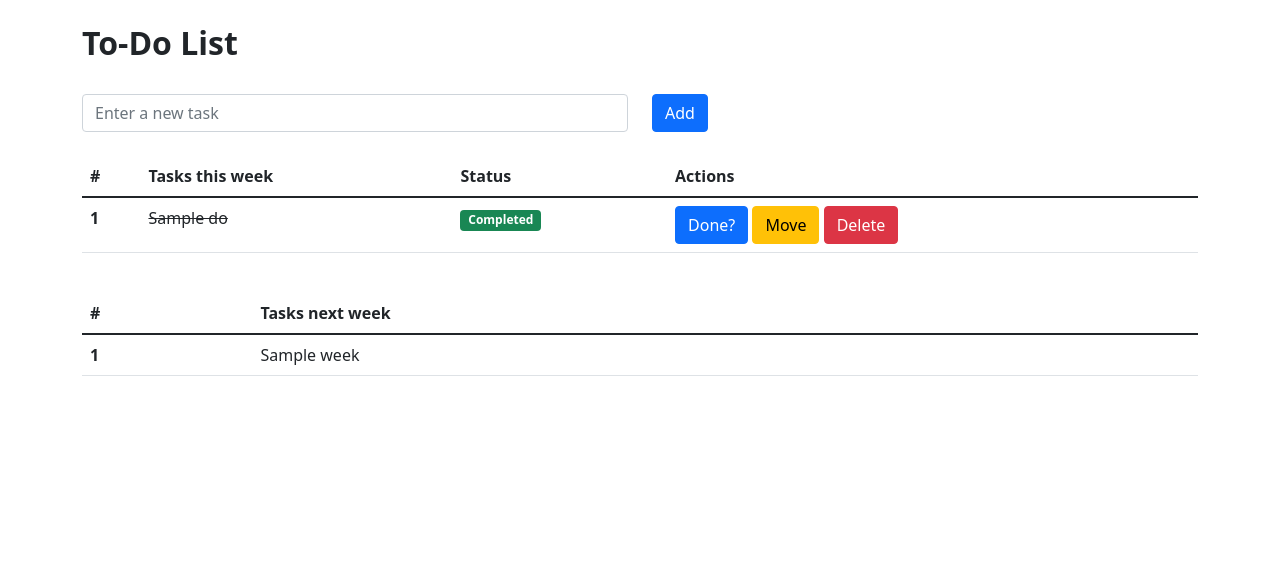
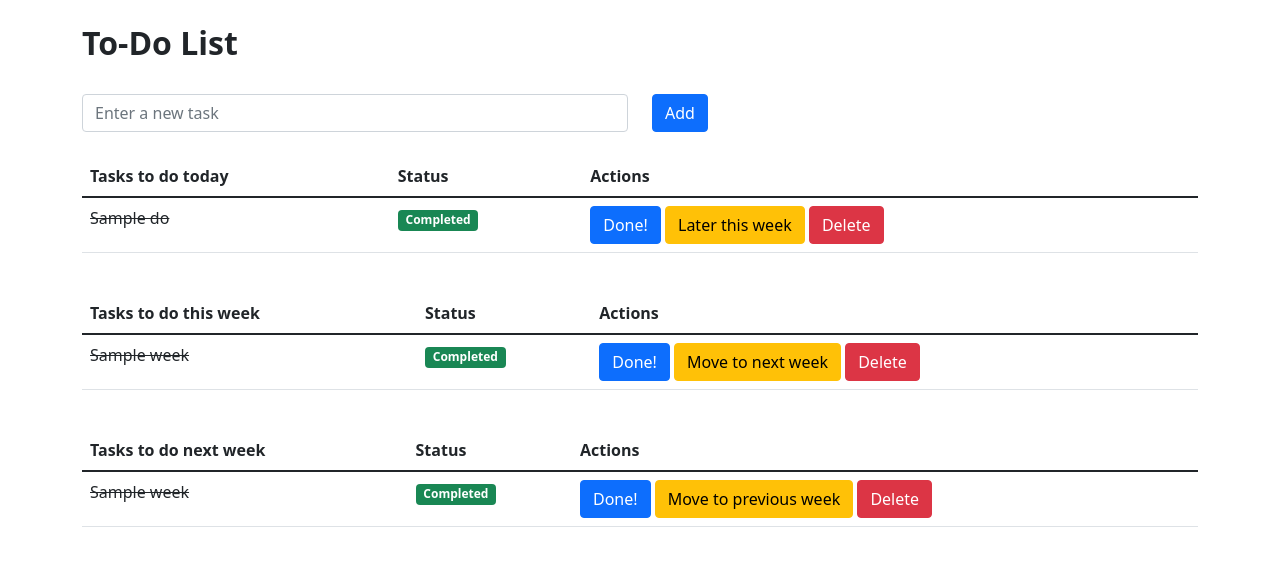
Before and after one commit to AsiaKot/ToDoApp, a Flask app: page / in a window 1280 px wide. Shown: the top 566 px of the page. Run offline with Flask 2, Linux system fonts and the light colour scheme; tables that the repository leaves empty hold one stand-in row (values such as "Sample post").

Commit message:
Created new tb ThisWeek & NextWeek

```diff
--- a/app/db/models.py
+++ b/app/db/models.py
@@ -7,6 +7,12 @@ class ToDo(DB.Model):
     complete = DB.Column(DB.Boolean)
 
 
+class ThisWeek(DB.Model):
+    id_task = DB.Column(DB.Integer, primary_key=True)
+    title = DB.Column(DB.String(100))
+    complete = DB.Column(DB.Boolean)
+
+
 class NextWeek(DB.Model):
     id_task = DB.Column(DB.Integer, primary_key=True)
     title = DB.Column(DB.String(100))
--- a/app/server/routes.py
+++ b/app/server/routes.py
@@ -1,14 +1,15 @@
 from flask import render_template, request, redirect, url_for
 
-from app.db.models import ToDo, NextWeek, DB
+from app.db.models import ToDo, ThisWeek, NextWeek, DB
 from . import SERVER_BLUEPRINT
 
 
 @SERVER_BLUEPRINT.route("/")
 def index():
     todo_list = ToDo.query.all()
+    this_week = ThisWeek.query.all()
     next_week = NextWeek.query.all()
-    return render_template("index.html", todo_list=todo_list, next_week=next_week)
+    return render_template("index.html", todo_list=todo_list, this_week=this_week, next_week=next_week)
 
 
 @SERVER_BLUEPRINT.route("/add", methods=["POST"])
@@ -40,7 +41,27 @@ def delete(todo_id_task):
 def move(todo_id_task):
     todo = ToDo.query.filter_by(id_task=todo_id_task).first()
     DB.session.delete(todo)
+    new_todo = ThisWeek(title=todo.title, complete=todo.complete)
+    DB.session.add(new_todo)
+    DB.session.commit()
+    return redirect(url_for(".index"))
+
+
+@SERVER_BLUEPRINT.route("/next_week/<int:todo_id_task>")
+def move_to_next_week(todo_id_task):
+    todo = ThisWeek.query.filter_by(id_task=todo_id_task).first()
+    DB.session.delete(todo)
     new_todo = NextWeek(title=todo.title, complete=todo.complete)
     DB.session.add(new_todo)
     DB.session.commit()
     return redirect(url_for(".index"))
+
+
+@SERVER_BLUEPRINT.route("/previous_week/<int:todo_id_task>")
+def move_to_previous_week(todo_id_task):
+    todo = NextWeek.query.filter_by(id_task=todo_id_task).first()
+    DB.session.delete(todo)
+    new_todo = ThisWeek(title=todo.title, complete=todo.complete)
+    DB.session.add(new_todo)
+    DB.session.commit()
+    return redirect(url_for(".index"))
--- a/app/templates/index.html
+++ b/app/templates/index.html
@@ -17,6 +17,7 @@
         </div>
     </div>
 
+    <!Adding new task!>
     <form action="/add" method="POST">
         <div class="row align-items-center">
             <div class="col-6">
@@ -31,14 +32,14 @@
 
     <br>
 
+    <!Tasks for today!>
     <div class="row justify-content-center">
         <div class="col">
 
             <table class="table">
                 <thead>
                 <tr>
-                    <th scope="col">#</th>
-                    <th scope="col">Tasks this week</th>
+                    <th scope="col">Tasks to do today</th>
                     <th scope="col">Status</th>
                     <th scope="col">Actions</th>
                 </tr>
@@ -48,7 +49,6 @@
                 {% for todo in todo_list %}
 
                 <tr>
-                    <th scope="row">{{ todo.id_task }}</th>
 
                     {% if todo.complete == False %}
                     <td>{{ todo.title }}</td>
@@ -62,8 +62,8 @@
                     {% endif %}
 
                     <td>
-                        <a href="/update/{{ todo.id_task }}" class="btn btn-primary">Done?</a>
-                        <a href="/move/{{ todo.id_task }}" class="btn btn-warning">Move</a>
+                        <a href="/update/{{ todo.id_task }}" class="btn btn-primary">Done!</a>
+                        <a href="/move/{{ todo.id_task }}" class="btn btn-warning">Later this week</a>
                         <a href="/delete/{{ todo.id_task }}" class="btn btn-danger">Delete</a>
                     </td>
 
@@ -79,24 +79,40 @@
 
     <br>
 
+    <!Tasks for this week!>
     <div class="row justify-content-center">
         <div class="col">
 
             <table class="table">
                 <thead>
                 <tr>
-                    <th scope="col">#</th>
-                    <th scope="col">Tasks next week</th>
+                    <th scope="col">Tasks to do this week</th>
+                    <th scope="col">Status</th>
+                    <th scope="col">Actions</th>
                 </tr>
                 </thead>
                 <tbody>
 
-                {% for todo in next_week %}
+                {% for todo in this_week %}
 
                 <tr>
-                    <th scope="row">{{ todo.id_task }}</th>
 
+                    {% if todo.complete == False %}
                     <td>{{ todo.title }}</td>
+                    <td><span class="badge bg-warning text-dark">Not Completed</span></td>
+
+                    {% else %}
+                    <td>
+                        <del>{{ todo.title }}</del>
+                    </td>
+                    <td><span class="badge bg-success">Completed</span></td>
+                    {% endif %}
+
+                    <td>
+                        <a href="/update/{{ todo.id_task }}" class="btn btn-primary">Done!</a>
+                        <a href="/next_week/{{ todo.id_task }}" class="btn btn-warning">Move to next week</a>
+                        <a href="/delete/{{ todo.id_task }}" class="btn btn-danger">Delete</a>
+                    </td>
 
                 </tr>
 
@@ -108,6 +124,52 @@
         </div>
     </div>
 
+    <br>
+
+    <!Tasks for next week!>
+    <div class="row justify-content-center">
+        <div class="col">
+
+            <table class="table">
+                <thead>
+                <tr>
+                    <th scope="col">Tasks to do next week</th>
+                    <th scope="col">Status</th>
+                    <th scope="col">Actions</th>
+                </tr>
+                </thead>
+                <tbody>
+
+                {% for todo in next_week %}
+
+                <tr>
+
+                    {% if todo.complete == False %}
+                    <td>{{ todo.title }}</td>
+                    <td><span class="badge bg-warning text-dark">Not Completed</span></td>
+
+                    {% else %}
+                    <td>
+                        <del>{{ todo.title }}</del>
+                    </td>
+                    <td><span class="badge bg-success">Completed</span></td>
+                    {% endif %}
+
+                    <td>
+                        <a href="/update/{{ todo.id_task }}" class="btn btn-primary">Done!</a>
+                        <a href="/previous_week/{{ todo.id_task }}" class="btn btn-warning">Move to previous week</a>
+                        <a href="/delete/{{ todo.id_task }}" class="btn btn-danger">Delete</a>
+                    </td>
+
+                </tr>
+
+                {% endfor %}
+
+                </tbody>
+            </table>
+        </div>
+    </div>
+
 
 </div>
 
```
Also changed, not shown: 1 other file.
